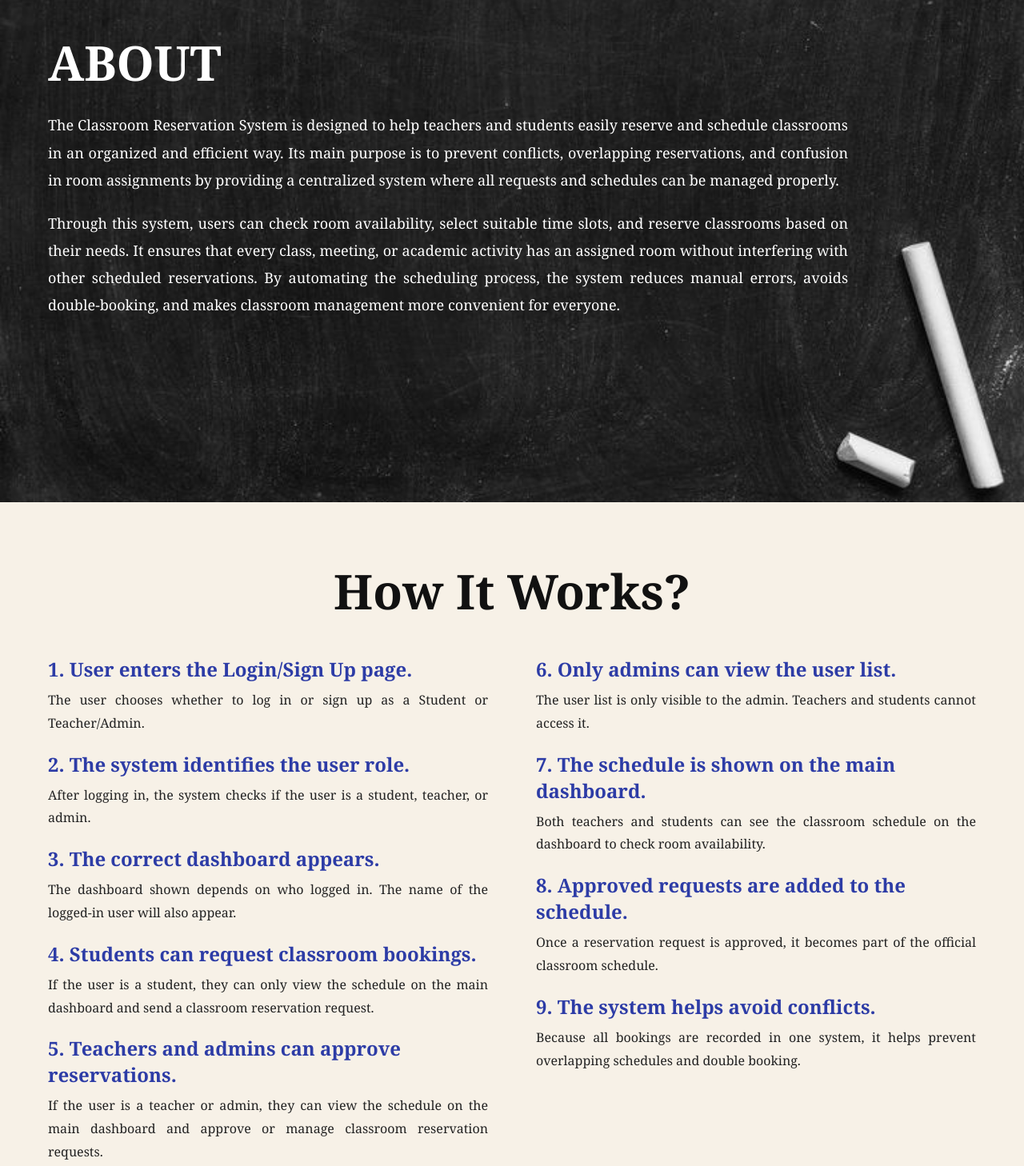
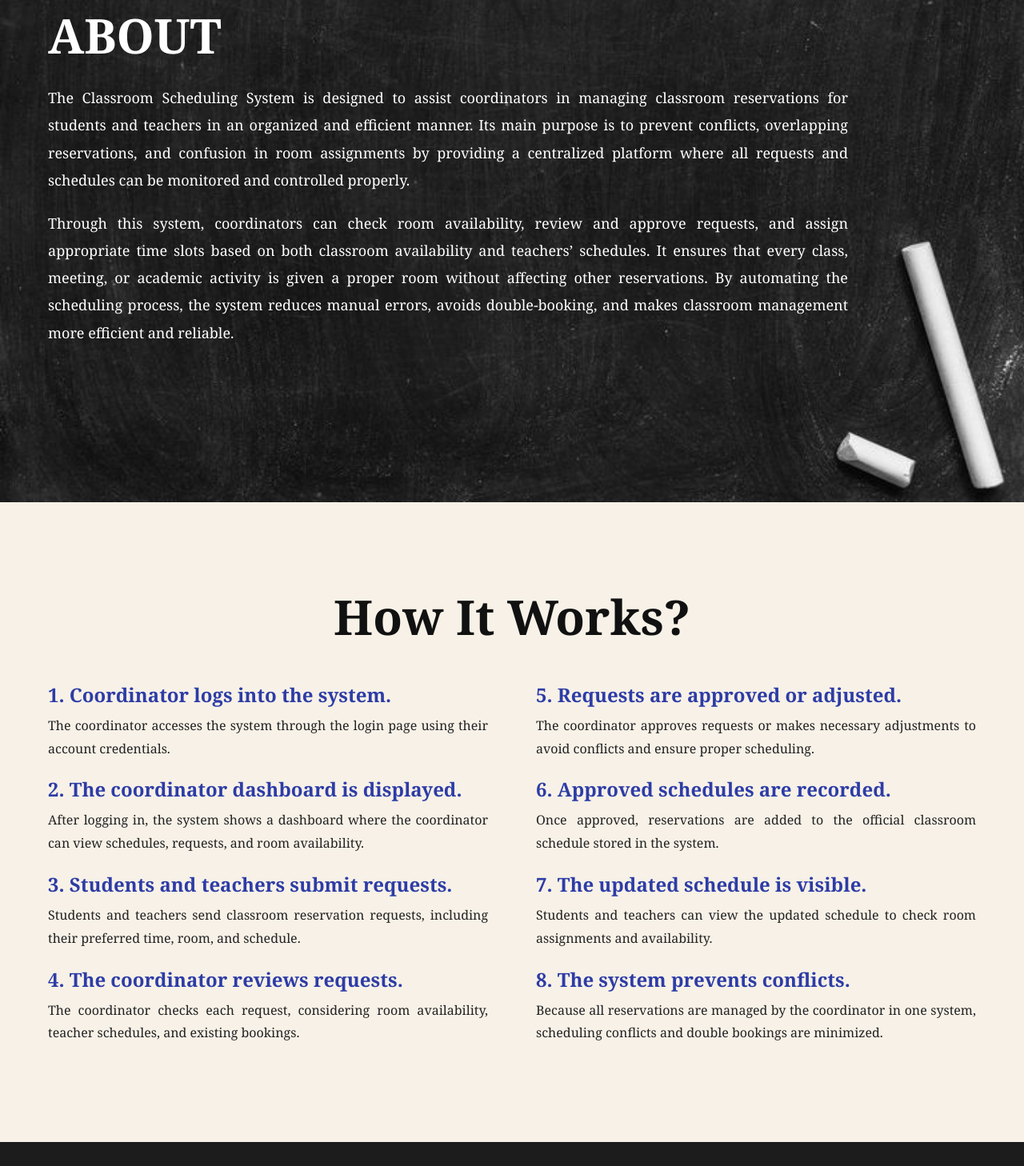
Before and after one commit to SickleFire/classroom-reservation-system, a website: page Frontend/index.html in a window 1280 px wide. Shown: the part 1810-3268 px from the top of the page at 80% size. After the commit the page ends 3238 px from the top, so only its background shows below. Drawn offline with Linux system fonts and the light colour scheme.

Commit message:
dsd
dsds

```diff
--- a/Frontend/index.html
+++ b/Frontend/index.html
@@ -307,52 +307,50 @@
     <section class="features">
   <div class="feature">
     <div class="icon">🖱️</div>
-        <h3>Easy Room<br>Reservation</h3>
+    <h3>Easy Request<br>and Reservation</h3>
     <p>
-          Teachers and students can quickly reserve available rooms using a simple and
-          user-friendly interface. Just select the date, time, and preferred room to
-          complete a booking in seconds, no paperwork or manual coordination needed.
+      The system allows users to submit classroom reservation requests quickly
+      through a simple and user-friendly interface, reducing the need for manual
+      processes and paperwork.
     </p>
   </div>
 
   <div class="feature">
     <div class="icon">📋</div>
-        <h3>Real-Time<br>Availability &<br>Schedule</h3>
+    <h3>Real-Time<br>Schedule & Availability</h3>
     <p>
-          View up-to-date room schedules and availability at any time. The system
-          automatically updates reservations, helping users avoid conflicts, double
-          bookings, and confusion caused by outdated schedules.
+      Users can view updated classroom schedules and availability in real time,
+      helping prevent conflicts, double bookings, and confusion caused by outdated
+      information.
     </p>
   </div>
 
   <div class="feature">
     <div class="icon">⚖️</div>
-        <h3>Fair & Organized<br>Room<br>Management</h3>
+    <h3>Organized & Efficient<br>Management</h3>
     <p>
-          Our platform ensures equal access to school facilities by organizing all
-          reservations in one place. It reduces misunderstandings, prevents disputes
-          over room usage, and creates a smoother, more efficient environment for both
-          teachers and students.
+      All reservations are stored and managed in one centralized system, ensuring
+      a more organized process, fair room allocation, and efficient handling of
+      multiple classes and schedules.
     </p>
   </div>
 </section>
-
     <section class="about" id="about">
       <h2>ABOUT</h2>
 <p>
-        The Classroom Reservation System is designed to help teachers and students
-        easily reserve and schedule classrooms in an organized and efficient way.
-        Its main purpose is to prevent conflicts, overlapping reservations, and
-        confusion in room assignments by providing a centralized system where all
-        requests and schedules can be managed properly.
+  The Classroom Scheduling System is designed to assist coordinators in managing
+  classroom reservations for students and teachers in an organized and efficient
+  manner. Its main purpose is to prevent conflicts, overlapping reservations, and
+  confusion in room assignments by providing a centralized platform where all
+  requests and schedules can be monitored and controlled properly.
 </p>
 <p>
-        Through this system, users can check room availability, select suitable
-        time slots, and reserve classrooms based on their needs. It ensures that
-        every class, meeting, or academic activity has an assigned room without
-        interfering with other scheduled reservations. By automating the scheduling
-        process, the system reduces manual errors, avoids double-booking, and makes
-        classroom management more convenient for everyone.
+  Through this system, coordinators can check room availability, review and approve
+  requests, and assign appropriate time slots based on both classroom availability
+  and teachers’ schedules. It ensures that every class, meeting, or academic
+  activity is given a proper room without affecting other reservations. By
+  automating the scheduling process, the system reduces manual errors, avoids
+  double-booking, and makes classroom management more efficient and reliable.
 </p>
     </section>
 
@@ -361,48 +359,43 @@
 <div class="steps">
 
   <div class="step">
-          <h3>1. User enters the Login/Sign Up page.</h3>
-          <p>The user chooses whether to log in or sign up as a Student or Teacher/Admin.</p>
+    <h3>1. Coordinator logs into the system.</h3>
+    <p>The coordinator accesses the system through the login page using their account credentials.</p>
   </div>
 
   <div class="step">
-          <h3>2. The system identifies the user role.</h3>
-          <p>After logging in, the system checks if the user is a student, teacher, or admin.</p>
+    <h3>2. The coordinator dashboard is displayed.</h3>
+    <p>After logging in, the system shows a dashboard where the coordinator can view schedules, requests, and room availability.</p>
   </div>
 
   <div class="step">
-          <h3>3. The correct dashboard appears.</h3>
-          <p>The dashboard shown depends on who logged in. The name of the logged-in user will also appear.</p>
+    <h3>3. Students and teachers submit requests.</h3>
+    <p>Students and teachers send classroom reservation requests, including their preferred time, room, and schedule.</p>
   </div>
 
   <div class="step">
-          <h3>4. Students can request classroom bookings.</h3>
-          <p>If the user is a student, they can only view the schedule on the main dashboard and send a classroom reservation request.</p>
+    <h3>4. The coordinator reviews requests.</h3>
+    <p>The coordinator checks each request, considering room availability, teacher schedules, and existing bookings.</p>
   </div>
 
   <div class="step">
-          <h3>5. Teachers and admins can approve reservations.</h3>
-          <p>If the user is a teacher or admin, they can view the schedule on the main dashboard and approve or manage classroom reservation requests.</p>
+    <h3>5. Requests are approved or adjusted.</h3>
+    <p>The coordinator approves requests or makes necessary adjustments to avoid conflicts and ensure proper scheduling.</p>
   </div>
 
   <div class="step">
-          <h3>6. Only admins can view the user list.</h3>
-          <p>The user list is only visible to the admin. Teachers and students cannot access it.</p>
+    <h3>6. Approved schedules are recorded.</h3>
+    <p>Once approved, reservations are added to the official classroom schedule stored in the system.</p>
   </div>
 
   <div class="step">
-          <h3>7. The schedule is shown on the main dashboard.</h3>
-          <p>Both teachers and students can see the classroom schedule on the dashboard to check room availability.</p>
+    <h3>7. The updated schedule is visible.</h3>
+    <p>Students and teachers can view the updated schedule to check room assignments and availability.</p>
   </div>
 
   <div class="step">
-          <h3>8. Approved requests are added to the schedule.</h3>
-          <p>Once a reservation request is approved, it becomes part of the official classroom schedule.</p>
-        </div>
-
-        <div class="step">
-          <h3>9. The system helps avoid conflicts.</h3>
-          <p>Because all bookings are recorded in one system, it helps prevent overlapping schedules and double booking.</p>
+    <h3>8. The system prevents conflicts.</h3>
+    <p>Because all reservations are managed by the coordinator in one system, scheduling conflicts and double bookings are minimized.</p>
   </div>
 
 </div>
```
Also changed, not shown: Frontend/index(replicated).html (renamed from Frontend/login.html). Lines whose indentation alone changed are shown as unchanged.
